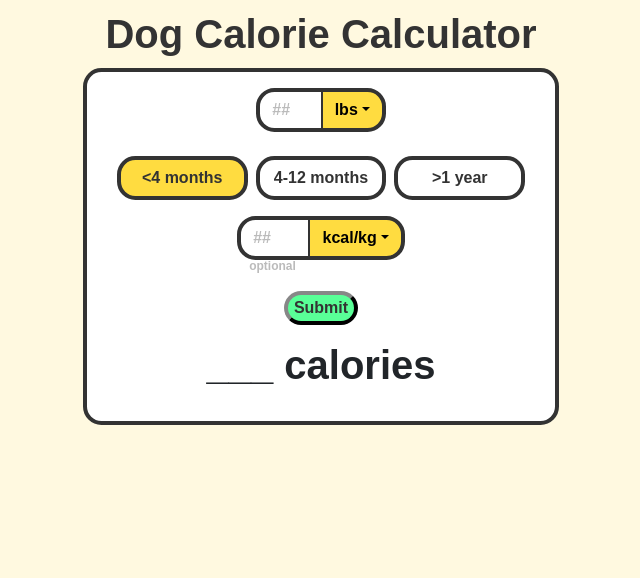
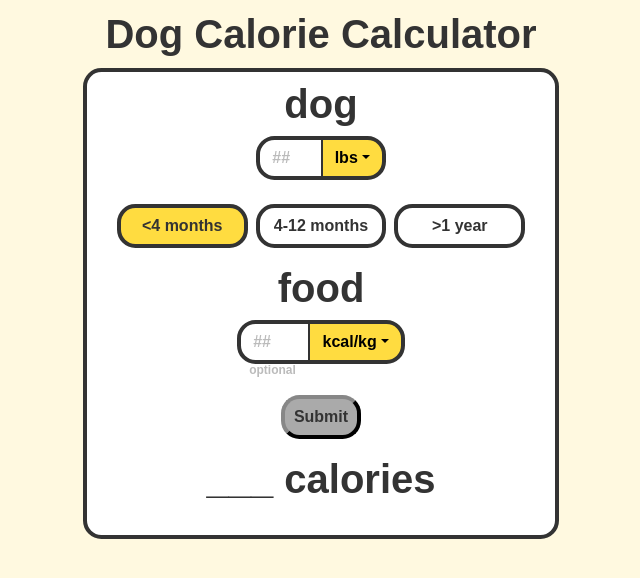
Before and after one commit to Naksp/PupCalCalc, a React (Create React App) app: page / in a window 1280 px wide. Shown: the top 578 px of the page, without its empty margins (319-959 px from the left). Built offline with nearby package versions, Linux system fonts and the light colour scheme; a web font is replaced by a local one.

Commit message:
require weight input and add labels

```diff
--- a/src/App.scss
+++ b/src/App.scss
@@ -27,6 +27,11 @@ $border-standard-radius: 1.15rem;
 
 html {
   background-color: $color-background;
+}
+
+h1 {
+  font-weight: 800 !important;
+  color: $color-dark-grey;
 }
 
 .App {
@@ -193,6 +198,10 @@ input[type=number] {
   background-color: $color-green;
   font-weight: 700 !important;
   color: $border-standard-color;
+  height: 44px;
+  width: 5rem;
+  padding-left: 3px;
+  padding-right: 3px;
 
   &:disabled {
     background-color: #aaa;
--- a/src/App.tsx
+++ b/src/App.tsx
@@ -52,6 +52,7 @@ const neuteredRadios = [
 
 function App() {
 
+  const [weightInput, setWeightInput] = useState<string>('');
   const [weightUnit, setWeightUnit] = useState<string>(LBS);
   const [caloriesResult, setCaloriesResult] = useState<string>('___ calories');
 
@@ -71,7 +72,7 @@ function App() {
   useEffect(() => {
     if (ageRadioValue === ADULT) {
       setSubmitEnabled(activityRadioValue !== '' && neuteredRadioValue !== '');
-    } else {
+    } else if (weightInput) {
       setSubmitEnabled(true);
     }
 
@@ -199,6 +200,12 @@ function App() {
     }
   }, [activityRadioValue, isNeutered]);
 
+  const handleInputChange = (e: React.ChangeEvent<HTMLInputElement>) => {
+    const val = e.currentTarget.value;
+    setSubmitEnabled(!!val);
+    setWeightInput(val);
+  }
+
   return (
     <div className='App d-flex'>
       <Container id='app-container'>
@@ -208,10 +215,11 @@ function App() {
         <Card className='border-standard app-card px-3 mb-4'>
           <Row>
             <Form onSubmit={handleSubmit}>
-              <Row className='mb-4 mt-3 justify-content-center'>
+              <h1 className='mt-2'>dog</h1>
+              <Row className='mb-4 mt-2 justify-content-center'>
                 <Col className='col-6 col-sm-4'>
                   <InputGroup>
-                  <Form.Control id='weightInput' type='number' step='any' placeholder='##'/>
+                  <Form.Control id='weightInput' type='number' step='any' placeholder='##' onChange={handleInputChange}/>
                     <DropdownButton id='weightDropdown' title={weightUnit}>
                       <DropdownItem onClick={() => setWeightUnit(LBS)}>lbs</DropdownItem>
                       <DropdownItem onClick={() => setWeightUnit(KG)}>kg</DropdownItem>
@@ -291,6 +299,7 @@ function App() {
                 : null
               }
 
+              <h1>food</h1>
               <Row className='justify-content-center mb-3'>
                 <Col className='col-8 col-sm-5'>
                   <Row className='mb-0'>
```
